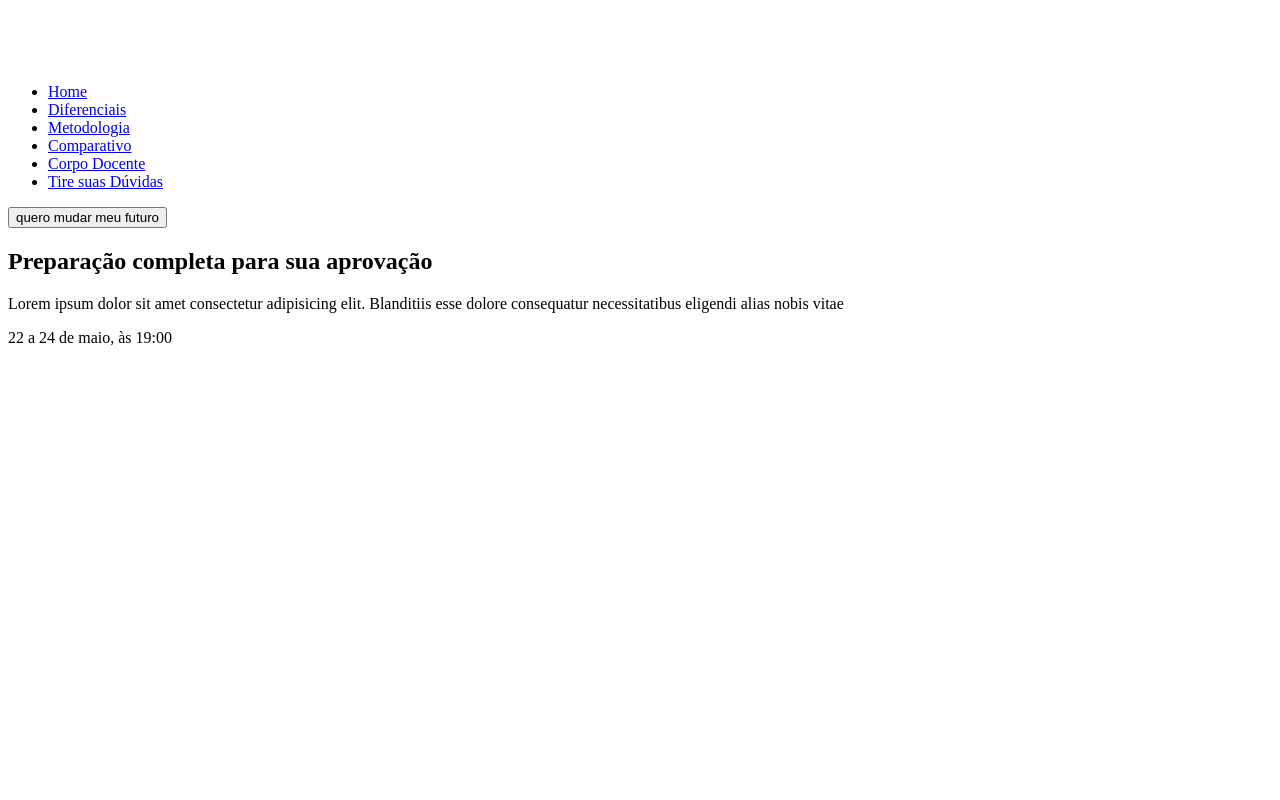
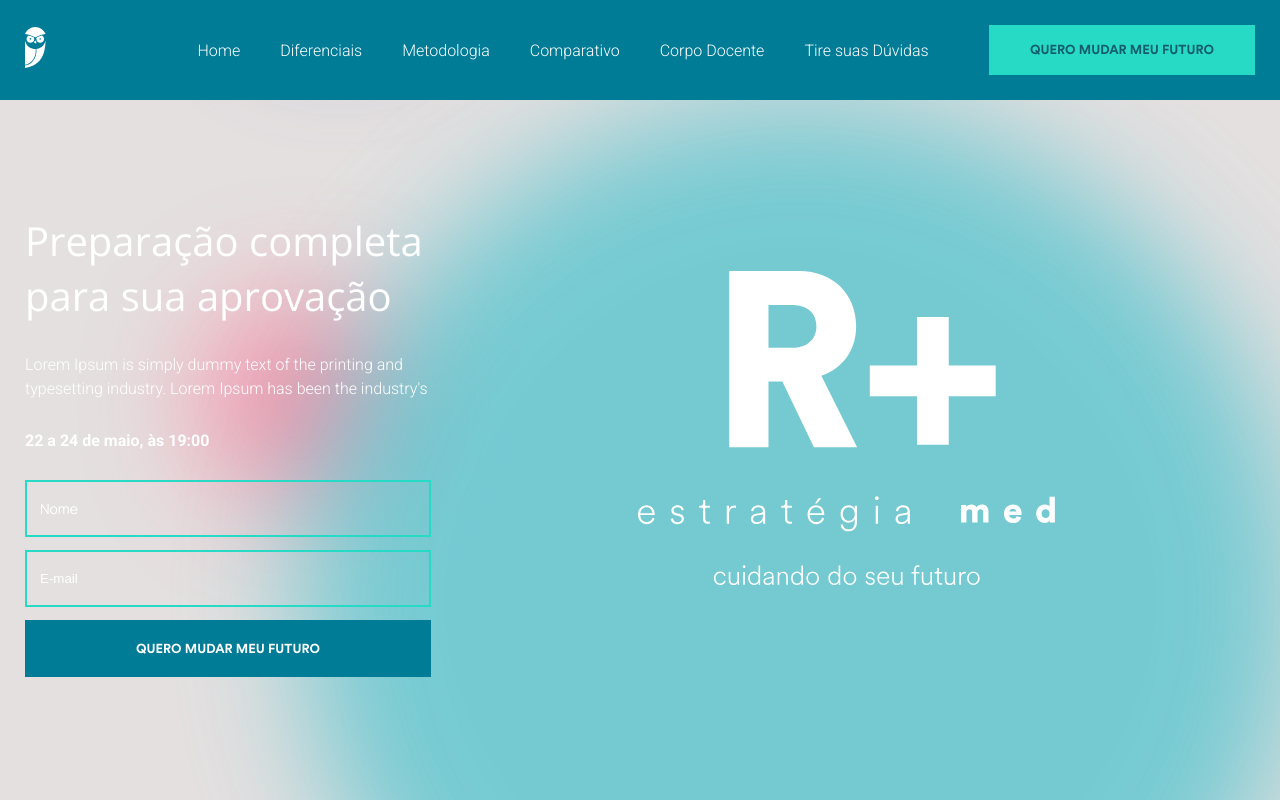
Before and after one commit to rafaelsilvalor/essencial-javascript, a website: page index.html in a window 1280 px wide. Shown: the top 800 px of the page. Drawn offline with nearby package versions, Linux system fonts and the light colour scheme.

Commit message:
updating HTML

```diff
--- a/index.html
+++ b/index.html
@@ -4,37 +4,64 @@
   <meta charset="UTF-8">
   <meta name="viewport" content="width=device-width, initial-scale=1.0">
   <title>Landing Page</title>
-  <link rel="stylesheet" href="assets/css/styles.css">
+  <link rel="stylesheet" href="assets/css/reset-styles.css">
+  <link rel="stylesheet" href="assets/css/menu-styles.css">
+  <link rel="stylesheet" href="assets/css/home-styles.css">
+  <link rel="stylesheet" href="assets/css/diferenciais-styles.css">
+  <link rel="stylesheet" href="assets/css/metodologia-styles.css">
+  <link rel="stylesheet" href="assets/css/comparativo-styles.css">
+  <link rel="stylesheet" href="assets/css/corpo-docente-styles.css">
+  <link rel="stylesheet" href="assets/css/tire-duvidas-styles.css">
+  <link rel="stylesheet" href="assets/css/global-styles.css">
+  <link rel="stylesheet" href="assets/css/animation-styles.css">
+
+  <!-- fonts -->
+  <link rel="stylesheet" href="assets/css/fonts-styles.css">
   <link rel="preconnect" href="https://fonts.googleapis.com">
   <link rel="preconnect" href="https://fonts.gstatic.com" crossorigin>
   <link href="https://fonts.googleapis.com/css2?family=Manrope:wght@200..800&family=Open+Sans:ital,wdth,wght@0,75..100,300..800;1,75..100,300..800&family=Roboto:wght@100;300;400;700&display=swap" rel="stylesheet">
 </head>
 <body>
+  <!-- Animated blurred spheres -->
+  <div class="sphere-container">
+      <div class="sphere sphere1"></div>
+      <div class="sphere sphere2"></div>
+      <div class="sphere sphere3"></div>
+  </div>
   <aside class="menu">
-    <section class="menu-content">
+    <section class="menu-content flex">
       <h1>
         <a href="/" aria-label="Homepage">
         <img src="/assets/img/logo.svg" alt="Estratégia Med">
         </a>
       </h1>
-      <nav class="nav">
+      <nav class="nav flex">
         <ul class="roboto-light">
-          <li><a href="#">Home</a></li>
-          <li><a href="#">Diferenciais</a></li>
-          <li><a href="#">Metodologia</a></li>
-          <li><a href="#">Comparativo</a></li>
-          <li><a href="#">Corpo Docente</a></li>
-          <li><a href="#">Tire suas Dúvidas</a></li>
+          <li><a href="#" class="animated-link">Home</a></li>
+          <li><a href="#" class="animated-link">Diferenciais</a></li>
+          <li><a href="#" class="animated-link">Metodologia</a></li>
+          <li><a href="#" class="animated-link">Comparativo</a></li>
+          <li><a href="#" class="animated-link">Corpo Docente</a></li>
+          <li><a href="#" class="animated-link">Tire suas Dúvidas</a></li>
         </ul>
       </nav>
-      <button type="button">quero mudar meu futuro</button>
+      <button type="button" class="button-style">quero mudar meu futuro</button>
     </section>
   </aside>
-  <section class="main-content">
-    <div class="main-content">
-      <h1 class="open-sans-regular">Preparação completa para sua aprovação</h1>
-      <p class="roboto-light">Lorem ipsum dolor sit amet consectetur adipisicing elit. Blanditiis esse dolore consequatur necessitatibus eligendi alias nobis vitae</p>
-      <p class="roboto-bold">22 a 24 de maio, às 19:00</p>
+  <section class="main-content section-home flex">
+    <!-- Content of the section -->
+    <div class="section-home-one flex">
+      <h1 class="open-sans-regular-40 padding-down-30 header-home">Preparação completa para sua aprovação</h1>
+      <p class="desc-home roboto-light">Lorem Ipsum is simply dummy text of the printing and typesetting industry. Lorem Ipsum has been the industry's</p>
+      <p class="date-home roboto-bold">22 a 24 de maio, às 19:00</p>
+      <div class="input-container flex">
+        <input type="text" name="Nome" id="input-name" placeholder="Nome">
+        <input type="email" name="email" id="input-email" placeholder="E-mail">
+      </div>
+      <button type="button" class="button-home">quero mudar meu futuro</button>
+    </div>
+    <div class="section-home-two">
+      <img src="assets/img/rplusmed.svg" alt="R+ Estratégia Med cuidando do seu futuro.">
     </div>
   </section>
 </body>
```
